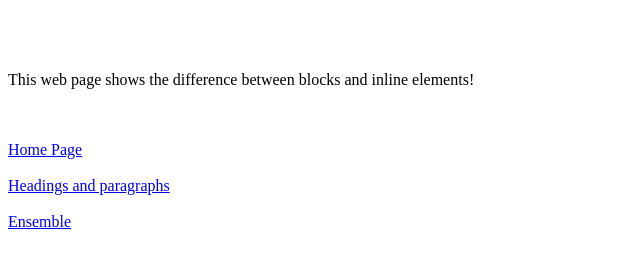
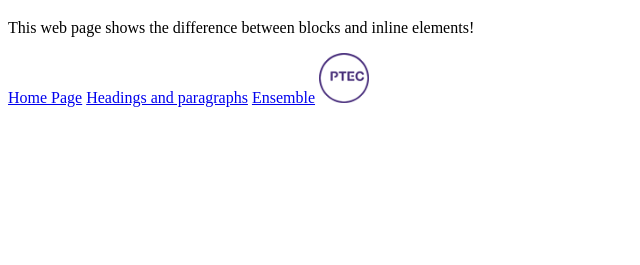
Before and after one commit to ColourfulJay/html-practice, a plain HTML site: page links-and-images.html in a window 1280 px wide. Shown: the part 61-326 px from the top of the page, without its empty margins (0-640 px from the left). Drawn offline with Linux system fonts and the light colour scheme.

Commit message:
added image

```diff
--- a/links-and-images.html
+++ b/links-and-images.html
@@ -8,18 +8,23 @@
 </head>
 <body>
     <h1> Links and Images</h1>
-<br />
-<br />
+
 <p> This web page shows the difference between blocks and inline elements!</p>
-<br />
-<br />
 <a href="index.html">Home Page</a>
-<br />
-<br />
 <a href="headings-and-paragraphs.html"> Headings and paragraphs</a>
+<a href="https://www.google.com/search?q=ensemble&oq=ensemble&aqs=edge..69i57.1183j0j7&sourceid=chrome&ie=UTF-8&safe=active&ssui=on" target="_blank"> Ensemble</a>
+<img
+    src="images/PTEC photo.png"
+    width="50px"
+    height="50"
+    alt="a thin small purple circle with the words P-T-E-C in the middle, but centered to the right."
+/>
+<!-- this is an example of an image tag
+the src attrtibute is the location of the image we want to display.
+the src attrtibute can be an internet location(i.e https://www.google.com/...),
+but the best practice is to have your own images folder that stores all the images you use on your website
 
-<br />
-<br />
-<a href="https://www.google.com/search?q=ensemble&oq=ensemble&aqs=edge..69i57.1183j0j7&sourceid=chrome&ie=UTF-8&safe=active&ssui=on" target="_blank"> Ensemble</a>
+NOTE: img is a self closing tag.
+-->
 </body>
 </html>
```
Also changed, not shown: images/PTEC photo.png (added).
